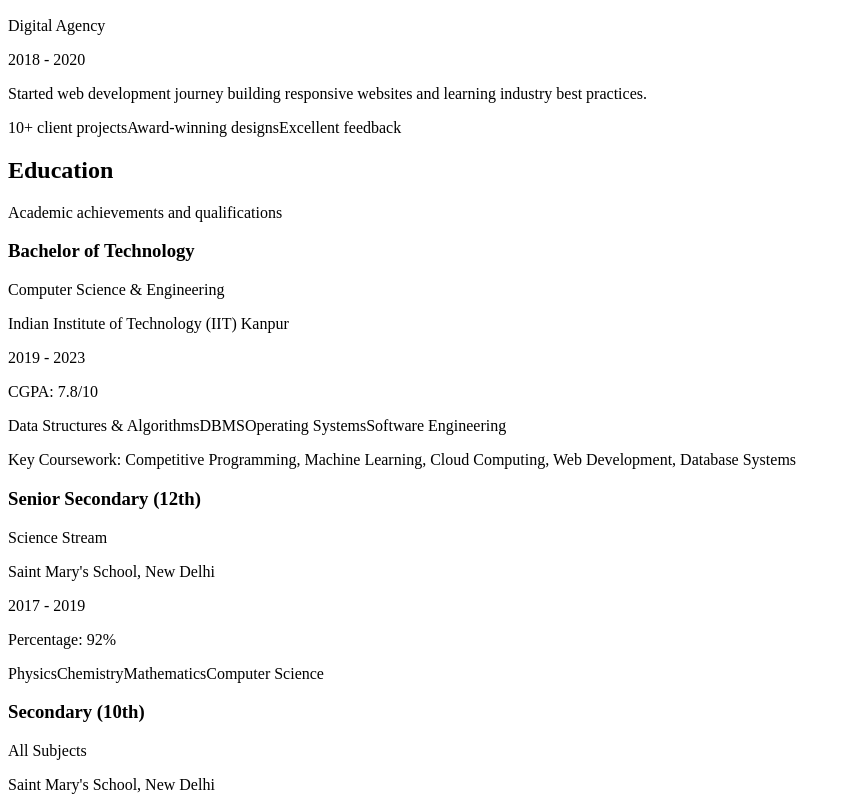
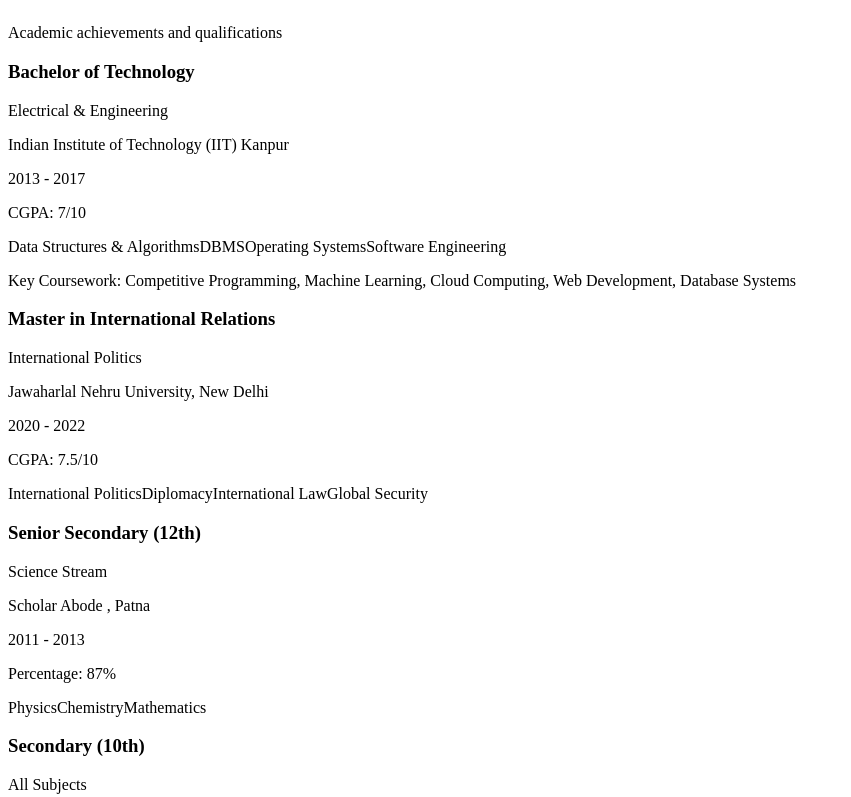
Before and after one commit to aksKrIITK/aksKrIITK.github.io, a React (Vite) app: page / in a window 1280 px wide. Shown: the part 3203-4000 px from the top of the page, without its empty margins (0-851 px from the left). Built offline with nearby package versions, Linux system fonts and the light colour scheme; the HTML template or start-up script is replaced by a standard one.

Commit message:
Update Education and Experience components

```diff
--- a/src/components/Education.tsx
+++ b/src/components/Education.tsx
@@ -2,27 +2,36 @@
   {
     id: '1',
     degree: 'Bachelor of Technology',
-    field: 'Computer Science & Engineering',
+    field: 'Electrical & Engineering',
     school: 'Indian Institute of Technology (IIT) Kanpur',
-    period: '2019 - 2023',
-    grade: 'CGPA: 7.8/10',
+    period: '2013 - 2017',
+    grade: 'CGPA: 7/10',
     highlights: ['Data Structures & Algorithms', 'DBMS', 'Operating Systems', 'Software Engineering']
   },
   {
     id: '2',
-    degree: 'Senior Secondary (12th)',
-    field: 'Science Stream',
-    school: 'Saint Mary\'s School, New Delhi',
-    period: '2017 - 2019',
-    grade: 'Percentage: 92%',
-    highlights: ['Physics', 'Chemistry', 'Mathematics', 'Computer Science']
+    degree: 'Master in International Relations',
+    field: 'International Politics',
+    school: 'Jawaharlal Nehru University, New Delhi',
+    period: '2020 - 2022',
+    grade: 'CGPA: 7.5/10',
+    highlights: ['International Politics', 'Diplomacy', 'International Law', 'Global Security']
   },
   {
     id: '3',
+    degree: 'Senior Secondary (12th)',
+    field: 'Science Stream',
+    school: 'Scholar Abode , Patna',
+    period: '2011 - 2013',
+    grade: 'Percentage: 87%',
+    highlights: ['Physics', 'Chemistry', 'Mathematics']
+  },
+  {
+    id: '4',
     degree: 'Secondary (10th)',
     field: 'All Subjects',
-    school: 'Saint Mary\'s School, New Delhi',
-    period: '2015 - 2017',
+    school: 'DAV Public School, Danapur Patna',
+    period: '2009 - 2010',
     grade: 'CGPA: 9.6/10',
     highlights: ['Mathematics', 'Science', 'English', 'Social Studies']
   }
--- a/src/components/Experience.tsx
+++ b/src/components/Experience.tsx
@@ -17,14 +17,6 @@
   'Redesigned and modernized legacy service architecture to improve scalability and maintainability',
   'Delivered business-critical features with zero downtime using backward-compatible APIs and safe deployment strategies'
 ]
-  },
-  {
-    id: '3',
-    role: 'Junior Developer',
-    company: 'Digital Agency',
-    period: '2018 - 2020',
-    description: 'Started web development journey building responsive websites and learning industry best practices.',
-    achievements: ['10+ client projects', 'Award-winning designs', 'Excellent feedback']
   }
 ]
 
```
